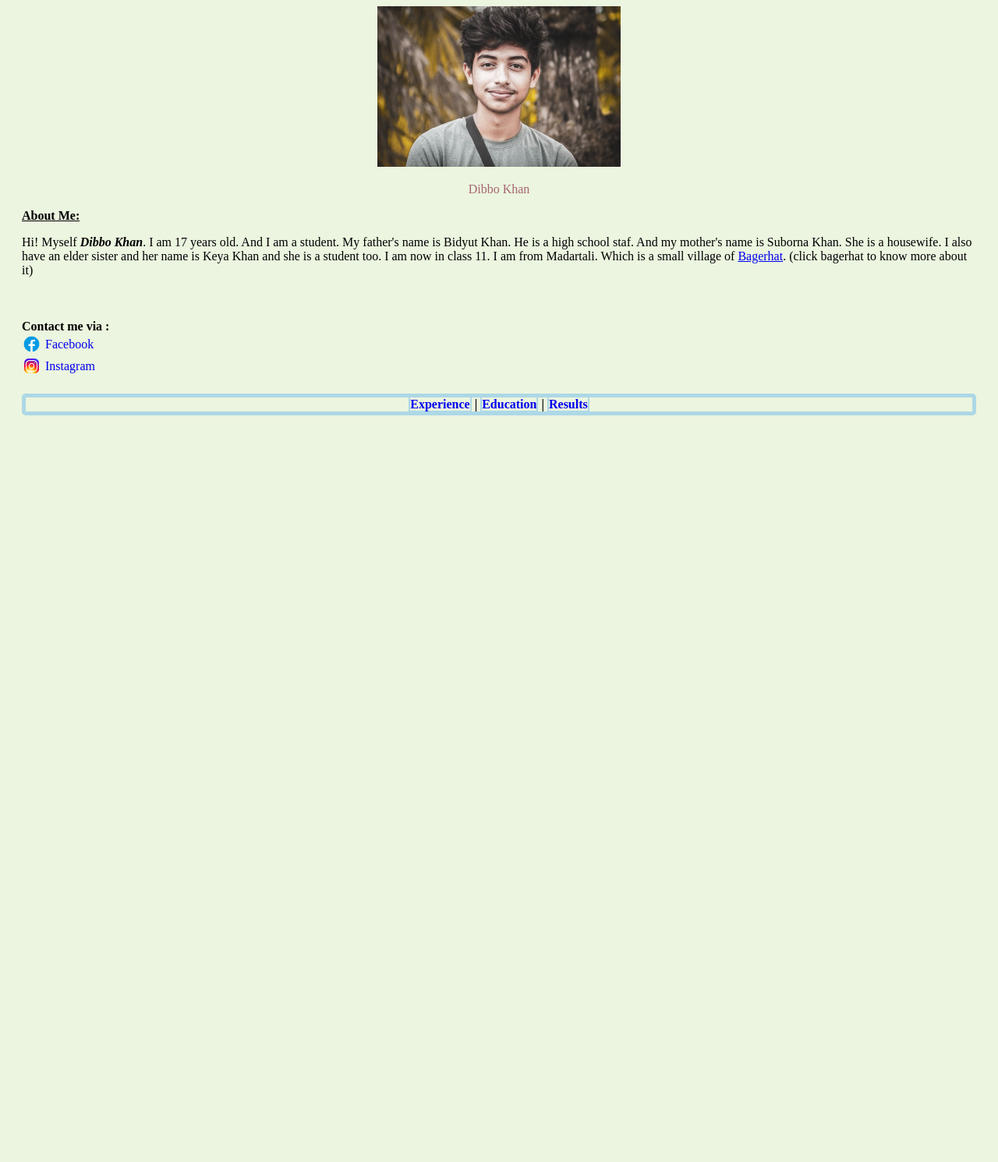
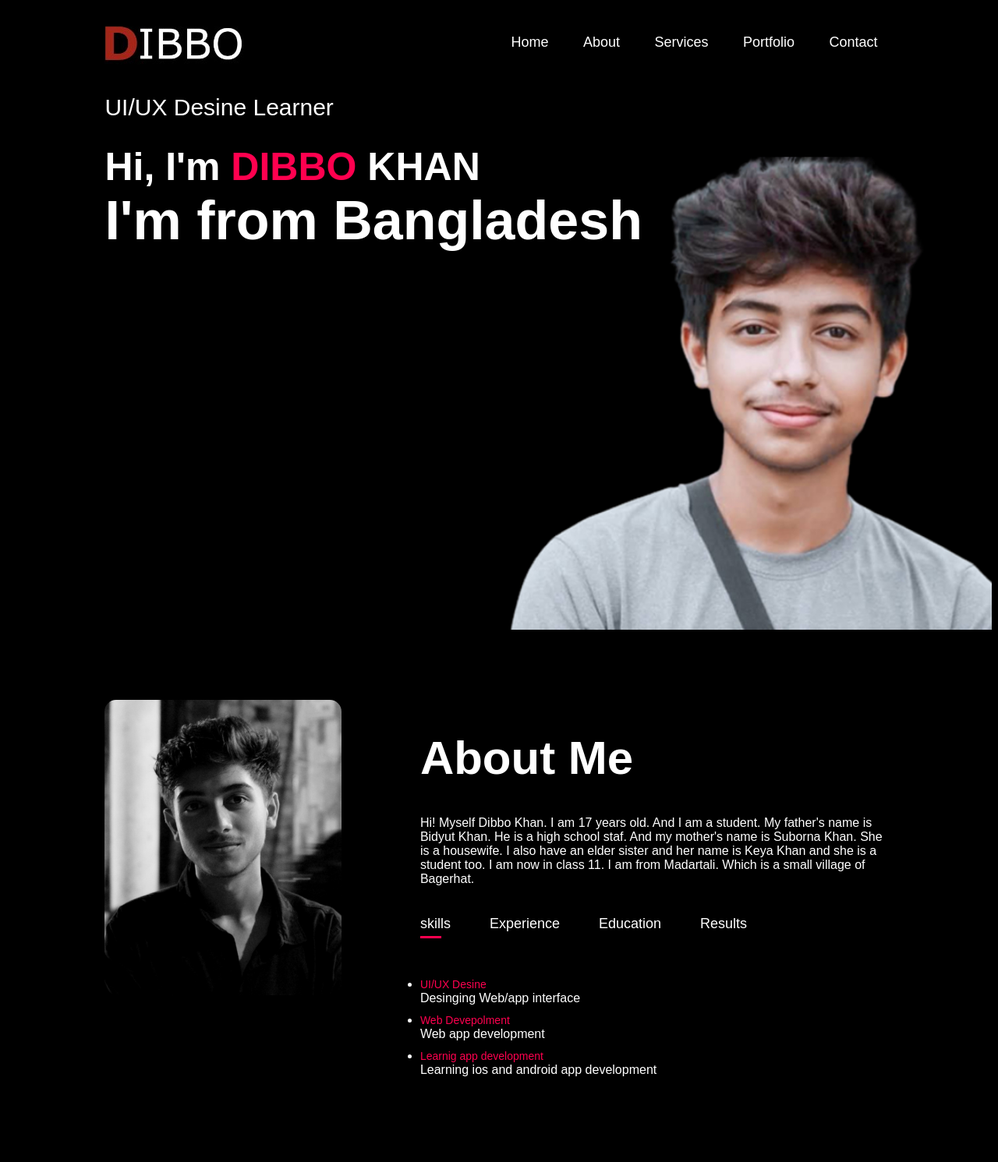
Before and after one commit to dibbokhan/dibbokhan.github.io, a plain HTML site: page index.html in a window 1280 px wide. Shown: the top 1491 px of the page at 78% size. Before the commit the page ends 800 px from the top, so only its background shows below. Drawn offline with Linux system fonts and the light colour scheme.

Commit message:
Several file updated

```diff
--- a/index.html
+++ b/index.html
@@ -4,54 +4,128 @@
     <meta charset="UTF-8">
     <meta http-equiv="X-UA-Compatible" content="IE=edge">
     <meta name="viewport" content="width=device-width, initial-scale=1.0">
-    <title>My Portfolio</title>
-    <link rel="stylesheet" href="in.css">
+    <title>Porfolio</title>
+    <link rel="stylesheet" href="style.css">
+    <script src="https://kit.fontawesome.com/14a544c8c1.js" crossorigin="anonymous"></script>
 </head>
 <body>
-    <main style="margin: 0 20px;">
-        <center>
-           <img src="dk.jpg" width="312" alt="Dibbo Khan">
-           <p class="dibbo_text">Dibbo Khan</p>
-        </center>
-        <p class="about">
-            <u>
-                <strong>About Me:</strong>
-            </u>
-        </p>
-        <p class="hi">
-            Hi! Myself <span style="font-weight: bold; font-style: italic;">Dibbo Khan</span>. I am 17 years old. And I am a
-            student. My father's name is Bidyut Khan. He is a high
-            school staf. And my mother's name is Suborna Khan.
-            She is a housewife. I also have an elder sister and her
-            name is Keya Khan and she is a student too. I am now
-            in class 11. I am from Madartali. Which is a small
-            village of <a href="Bagerhat.html">Bagerhat</a>. (click bagerhat to know more about
-            it)
-        </p>
-        </br>
-        <div class="co" style="margin-top: 20px;">
-            <strong>Contact me via :</strong>
-            <div>
-                <a href="https://www.facebook.com/dibbok0" style="text-decoration: none;">
-                    <div style="display: flex; align-items: center;">
-                        <img src="fac.png" width="25" height="25">
-                        <div style="margin: 5px;">Facebook</div></div>
-                </a>
-                <a href="https://instagram.com/dibbo.khan" style="text-decoration: none;">
-                    <div style=" display: flex; align-items: center; ">
-                        <img src="ins.png" width="25" height="25">
-                        <div style="margin: 5px;">Instagram</div>
-                    </div>
-                </a>
+    <div id="header">
+        <div class="container">
+            <nav>
+                <img src="logo3.jpg" class="logo">
+                <ul>
+                    <li><a href="#">Home</a></li>
+                    <li><a href="#">About</a></li>
+                    <li><a href="#">Services</a></li>
+                    <li><a href="#">Portfolio</a></li>
+                    <li><a href="#">Contact</a></li>
+                </ul>
+            </nav>
+            <div class="header-text">
+                <p>UI/UX Desine Learner</p>
+                <h1>Hi, I'm <span>DIBBO</span> KHAN<br><span style="font-size: 70px; color: #fff;">I'm from Bangladesh</span></h1>
             </div>
         </div>
-        	<center>
-        			<h4 style="border: 5px solid lightblue; border-radius: 5px;">
+    </div>
+    <!-- ------------about------------- -->
+    <div id="about">
+        <div class="container">
+            <div class="row">
+                <div class="about-col-1">
+                    <img src="Untitled Project.jpg">
+                </div>
+                <div class="about-col-2">
+                    <h1 class="sub-title">About Me</h1>
+                    <p>Hi! Myself Dibbo Khan.
+                        I am 17 years old. And I am a student.
+                        My father's name is Bidyut Khan.
+                        He is a high school staf.
+                        And my mother's name is Suborna Khan.
+                        She is a housewife.
+                        I also have an elder sister and her name is Keya Khan and she is a student too.
+                        I am now in class 11. I am from Madartali. Which is a small village of Bagerhat. </p>
 
-        				<a href="exp.html" style="text-decoration: none; border: 2px solid lightblue;">Experience</a> | <a href="edu.html" style="text-decoration: none; border: 2px solid lightblue;">Education</a> | <a href="re.html" style="text-decoration: none;border: 2px solid lightblue;">Results</a>
+                        <div class="tab-titles">
+                            <p class="tab-links active-links" onclick="opentab('skills')">skills</p>
+                            <p class="tab-links" onclick="opentab('experience')">Experience</p>
+                            <p class="tab-links" onclick="opentab('education')">Education</p>
+                            <p class="tab-links" onclick="opentab('result')">Results</p>
+                        </div>
+                        <div class="tab-contents active-tab" id="skills">
+                            <ul>
+                                <li><span>UI/UX Desine</span><br>Desinging Web/app interface</li>
+                                <li><span>Web Devepolment</span><br>Web app development</li>
+                                <li><span>Learnig app development</span><br>Learning ios and android app development</li>
+                            </ul>
+                        </div>
+                        <div class="tab-contents" id="experience">
+                            <ul>
+                                <li><span>3/04/2023 - current</span><br>UI/UX desine tranining from youtube</li>
+                                <li><span>2022 - 2023 </span><br>Participated at BDapps national Hackathon as TEAM 'PIED PIPER'</li>
+                                <li><span>2021-2022</span><br>learnt coding through mobile</li>
+                            </ul>
+                        </div>
+                        <div class="tab-contents" id="education">
+                            <ul>
+                                <li><span>SSC</span><br>From Nashukhali Social Welfare High School</li>
+                                <li><span>JSC</span><br>From Nashukhali Social Welfare High School</li>
+                                <li><span>PSC</span><br>From Madartali Govt. Primary school</li>
+                            </ul>
+                        </div>
+                        <div class="tab-contents" id="result">
+                            <ul>
+                                <li><span>SSC</span><br>GPA 5.00</li>
+                                <li><span>JSC</span><br>GPA 5.00</li>
+                                <li><span>PSC</span><br>GPA 5.00</li>
+                            </ul>
+                        </div>
+                </div>
+            </div>
+        </div>
+    </div>
 
-        			</h4>
-     		</center>
-     </main>
+<!-- ---------servises-------- -->
+    <div id="servises">
+        <div id="container">
+            <h1 class="sub-title">My Services</h1>
+            <div class="servises-list">
+                <div>
+                    <i class="fa-sharp fa-solid fa-code"></i>
+                    <h2>UX/UI Design</h2>
+                    <p>Design of a user interface and experience,
+                    designed for mobile devices,
+                    desktop screens, and more.</p>
+                    <a href="#">Learn more</a>
+                </div>
+                <div>
+                    <i class="fa-solid fa-crop"></i>
+                    <h2>Web Design</h2>
+                    <p> involves all aspects of the design and functioning of websites, from the graphic design and interface to the UX and technical aspects on the back-e nd.</p>
+                    <a href="#">Learn more</a>
+                </div>
+                <div>
+                    <i class="fa-brands fa-app-store-ios"></i>
+                    <h2>App Design</h2>
+                    <p>Design of a user interface and experience in android and ios apps.</p>
+                    <a href="#">Learn more</a>
+                </div>
+
+            </div>
+        </div>
+    </div>
+        <script>
+        var tablinks = document.getElementsByClassName("tab-links");
+        var tabcontents = document.getElementsByClassName("tab-contents");
+        function opentab(tabname){
+for (tablink of tablinks){
+tablink.classList.remove("active-links");
+}
+for (tabcontent of tabcontents){
+tabcontent.classList.remove("active-tab");
+}
+event.currentTarget.classList.add("active-links");
+document.getElementById(tabname).classList.add("active-tab");
+        }
+    </script>
 </body>
 </html>
--- /dev/null
+++ b/style.css
@@ -0,0 +1,156 @@
+*{
+    margin: opx;
+    padding: 0px;
+    font-family: 'poppins',sans-serif;
+}
+body{
+    background-color: black;
+    color: #fff;
+}
+#header{
+    background-image: url(background.jpg);
+    width: 100%;
+    height: 100vh;
+    background-size: cover;
+    background-position: center;
+    background-attachment: fixed;
+
+}
+.container{
+    padding: 10px 10%;
+
+}
+nav{
+    display: flex;
+    justify-content: space-between;
+    align-items: center;
+    flex-wrap: wrap;
+
+}
+logo{
+    width: 140px;
+    margin-top: 5px;
+}
+nav ul li{
+    display: inline-block;
+    list-style: none;
+    margin: 10px 20px;
+}
+nav ul li a{
+    color: #fff;
+    text-decoration: none;
+    font-size: 18px;
+    position: relative;
+}
+nav ul li a::after{
+    content: '';
+    width: 0%;
+    height: 3px;
+    background: #ff004f;
+    position: absolute;
+    left: 0px;
+    bottom: -6px;
+    transition: 0.5s;
+}
+nav ul li a:hover::after{
+    width: 100%;
+}
+.header-text{
+    margin-top: 20px;
+    font-size: 30px;
+}
+.header-text h1{
+    font-size: 50px;
+    margin-top: 20px;
+}
+.header-text h1 span{
+    color: #ff004f;
+}
+/* --------about------- */
+#about{
+    padding: 80px 0px;
+    color: ababab;
+
+}
+.about-col-1 img{
+    /* height: 100vh; */
+    width: 100%;
+    border-radius: 15px;
+}
+.row{
+    display: flex;
+    justify-content: space-between;
+    flex-wrap: wrap;
+}
+.about-col-1{
+    flex-basis: 30%;
+    width: 100%;
+}
+.about-col-2{
+    flex-basis: 60%;
+}
+.sub-title{
+    font-size: 60px;
+    font-weight: 600;
+    color: #fff;
+
+}
+.tab-titles{
+    display: flex;
+    margin: 20px 0px 40px;
+}
+.tab-links{
+    margin-right: 50px;
+    font-size: 18px;
+    font-weight: 500;
+    position: relative;
+    cursor: pointer;
+
+}
+.tab-links::after{
+    height: 3px;
+    width: 0px;
+    content: '';
+    bottom: -8px;
+    background: #ff004f;
+    left: 0px;
+    position: absolute;
+    transition: 0.5s;
+}
+
+.tab-links.active-links::after{
+    width: 70%;
+ }
+ .tab-contents ul li{
+    /* list-style: none; */
+    margin: 10px 0px;
+ }
+ .tab-contents ul li span{
+    color: #ff004f;
+    font-size: 14px;
+ }
+ .tab-contents{
+    display: none;
+ }
+ .tab-contents.active-tab{
+    display: block;
+ }
+ #servises{
+    padding: 80px, 0px;
+    margin-left: 80px;
+
+ }
+ .servises-list{
+     display: grid;
+     grid-template-columns: repeat(auto-fit, minmax(250px, 1fr));
+     grid-gap: 40px;
+     margin-top: 50px;
+
+ }
+ .servises-list div{
+    background: #262626;
+    padding: 40px;
+    font-size: 13px;
+    font-weight: 300;
+    border-radius: 10px;
+ }
```
Also changed, not shown: IMG_20220616_203815-removebg-preview.png (added), IMG_20220616_203815.jpg (added), Untitled Project.jpg (added), background.jpg (added), logo.jpg (added), logo2.jpg (added), logo3.jpg (added).
